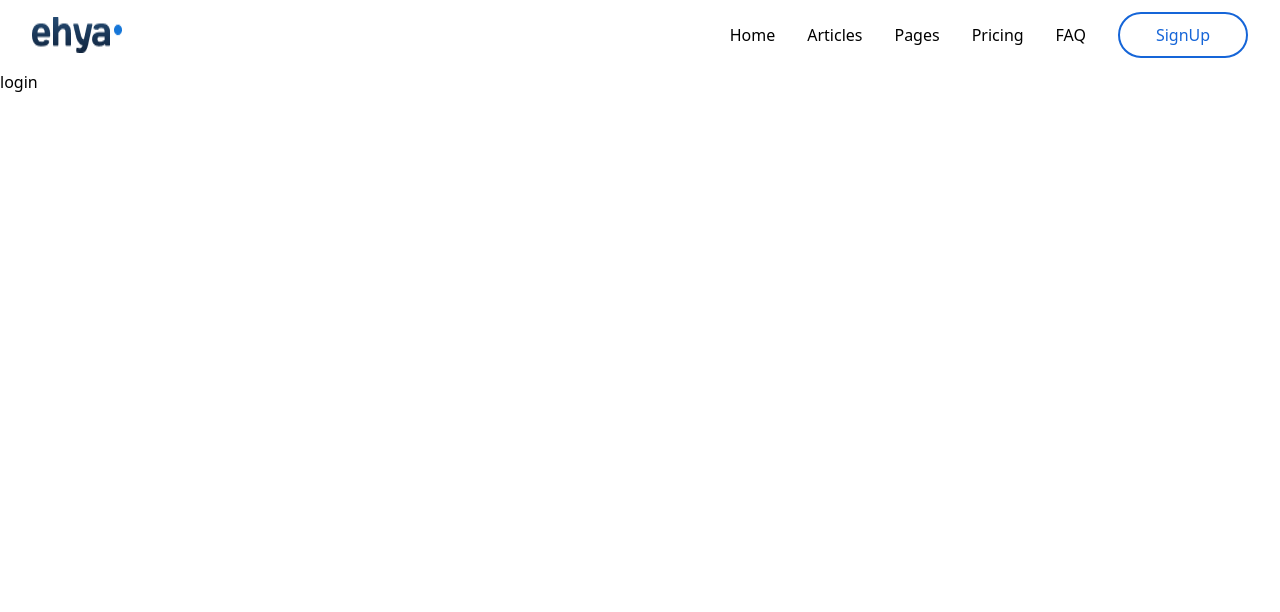
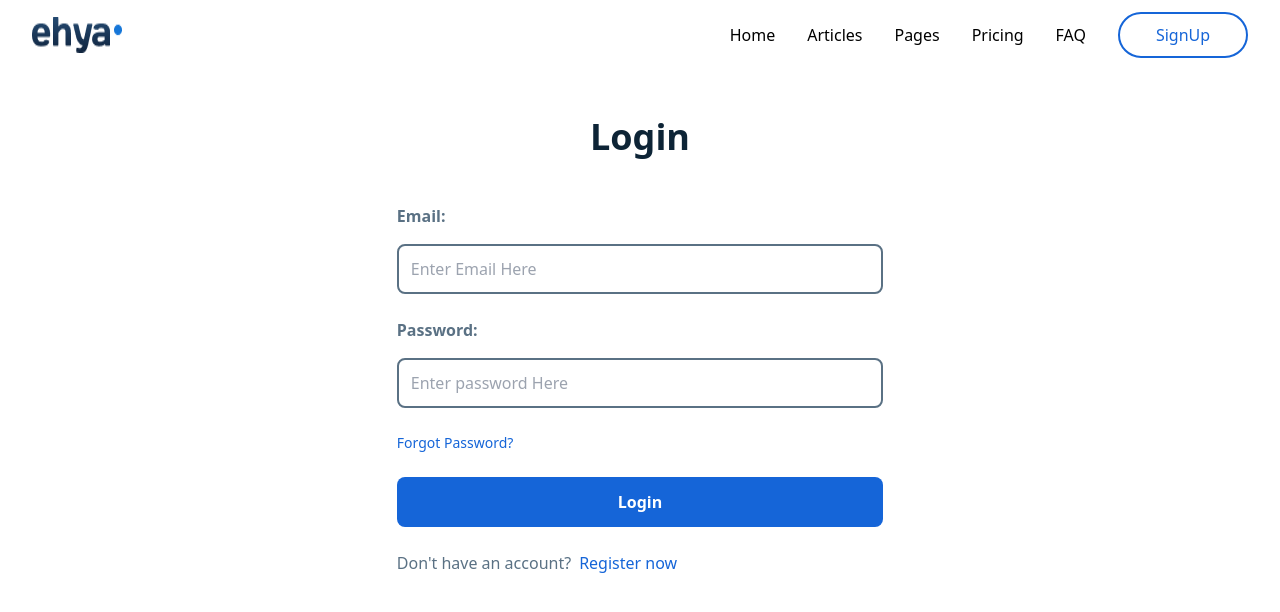
Before and after one commit to zulqarnain1231/ehya, a Next.js app: page /login in a window 1280 px wide. Shown: the top 612 px of the page. Built offline with nearby package versions, Linux system fonts and the light colour scheme.

Commit message:
completed login page

```diff
--- /dev/null
+++ b/components/Login/Login.tsx
@@ -0,0 +1,73 @@
+import React, { useState } from "react";
+import ComponentWrapper from "../Shared/Wrappers/ComponentWrapper";
+import TextInput from "../Shared/Inputs/TextInput";
+import { ILogin } from "@/types/types";
+import Link from "next/link";
+
+const Login = () => {
+  const [inputs, setInputs] = useState<ILogin>({
+    password: "",
+    email: "",
+  });
+  const handleInputs = (e: React.ChangeEvent<HTMLInputElement>) => {
+    const { name, value } = e.target;
+    setInputs({ ...inputs, [name]: value });
+  };
+  const handleSubmit = (e: React.FormEvent<HTMLFormElement>) => {
+    e.preventDefault();
+  };
+  return (
+    <ComponentWrapper style="py-10">
+      <div className="w-full flex flex-col items-center justify-center mx-auto">
+        <form
+          onSubmit={handleSubmit}
+          className="lg:w-[40%] md:w-[50%] w-full h-full flex flex-col items-center justify-start gap-10"
+        >
+          <p className="text-center text-black-off sm:text-[36px] text-[28px] font-bold">
+            Login
+          </p>
+          <div className="w-full flex flex-col items-start justify-start gap-6">
+            <TextInput
+              name="email"
+              state={inputs.email}
+              type="email"
+              setState={handleInputs}
+              placeHolder="Enter Email Here"
+              title="Email"
+            />
+            <TextInput
+              name="password"
+              state={inputs.password}
+              type="password"
+              setState={handleInputs}
+              placeHolder="Enter password Here"
+              title="Password"
+            />
+            <p className="font-[500] text-brand-main text-[14px]">
+              Forgot Password?
+            </p>
+            <button
+              type="submit"
+              className="w-full h-[50px] text-white-main text-base font-semibold bg-brand-main rounded-[8px]"
+            >
+              Login
+            </button>
+            <div className="w-full flex items-center justify-start gap-2">
+              <p className="font-[500] text-base text-black-secondary">
+                {`Don't have an account?`}
+              </p>
+              <Link
+                href={"/login"}
+                className="font-[500] text-brand-main text-base"
+              >
+                Register now
+              </Link>
+            </div>
+          </div>
+        </form>
+      </div>
+    </ComponentWrapper>
+  );
+};
+
+export default Login;
--- a/pages/login.tsx
+++ b/pages/login.tsx
@@ -1,7 +1,12 @@
+import Login from "@/components/Login/Login";
 import React from "react";
 
 const login = () => {
-  return <div>login</div>;
+  return (
+    <div className="w-full h-full">
+      <Login />
+    </div>
+  );
 };
 
 export default login;
--- a/types/types.d.ts
+++ b/types/types.d.ts
@@ -3,3 +3,8 @@ export interface ISignup{
     password: string;
     email: string;
 }
+
+export interface ILogin{
+     password: string;
+    email: string;
+}
```
